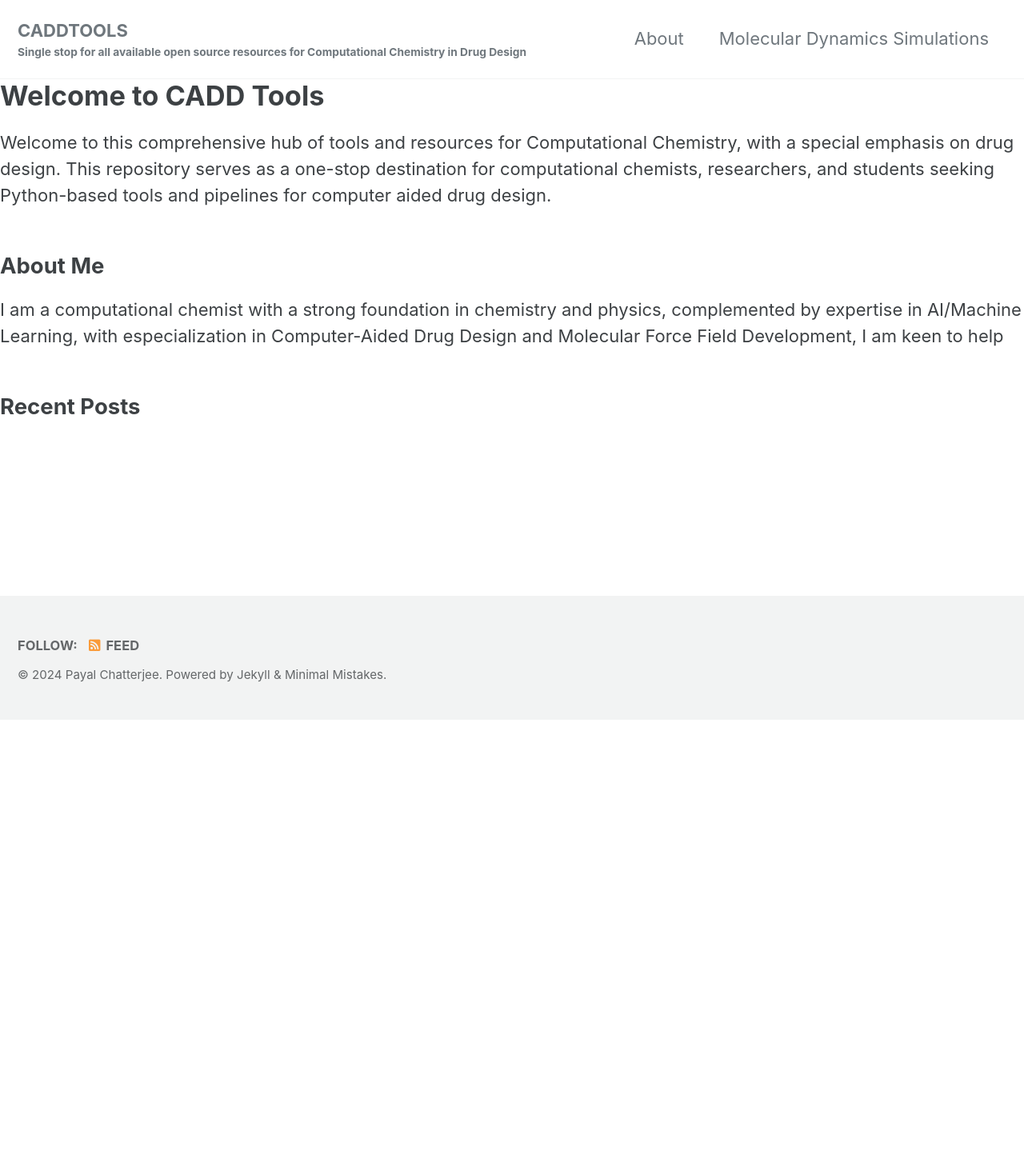
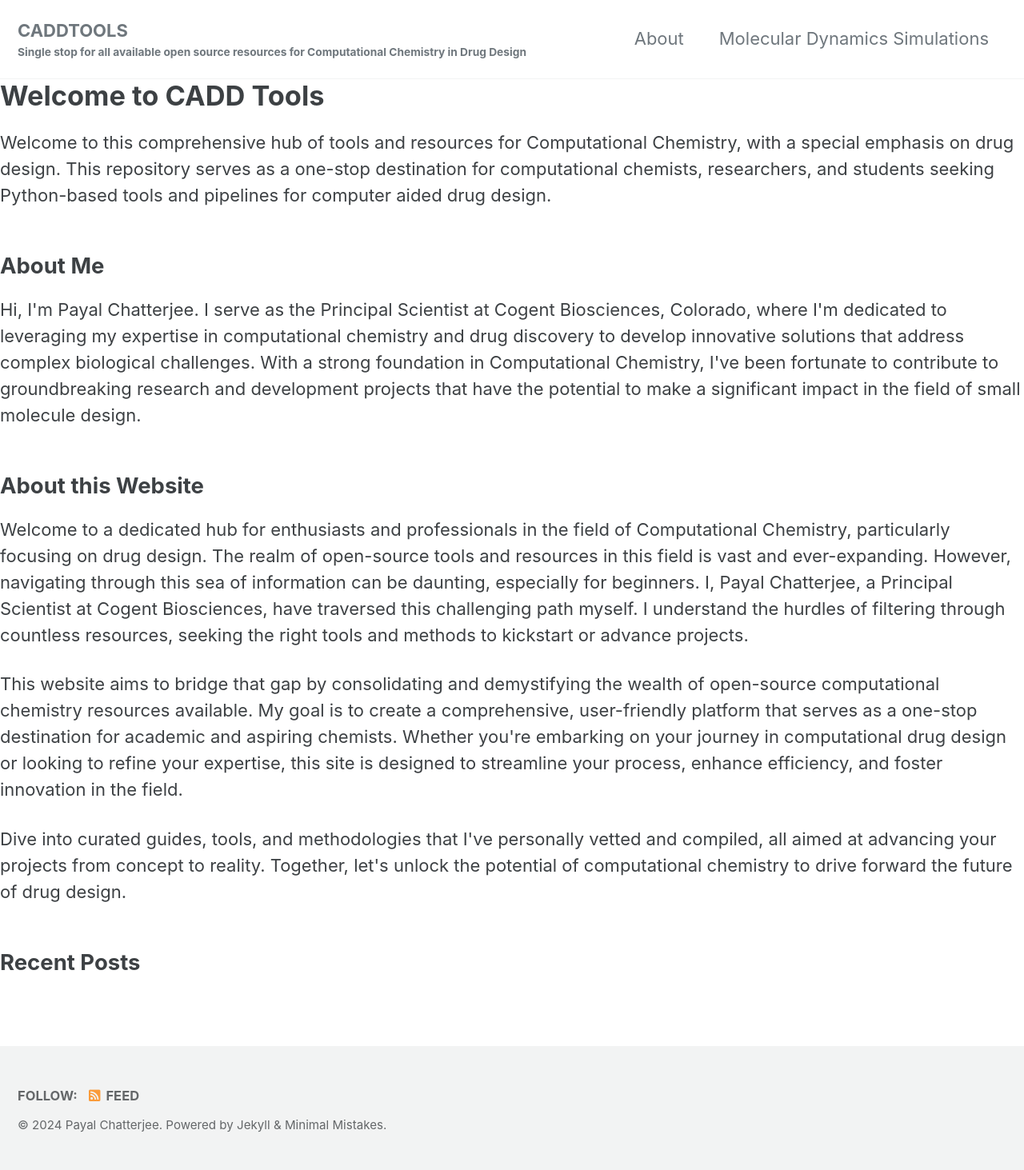
Before and after one commit to cpayal/caddtools, a Jekyll site: the page built from index.md, in a window 1280 px wide. Shown: the whole page at 80% size. Built offline with Jekyll 4.4.1, drawn with Linux system fonts in a browser that asks for light colours; cached includes are drawn as plain includes; before the commit the page ends 900 px from its top, so only the background shows below that.

Commit message:
Update index.md

```diff
--- a/index.md
+++ b/index.md
@@ -10,7 +10,21 @@ title: Home
 
 <section class="about">
   <h2>About Me</h2>
-  <p> I am a computational chemist with a strong foundation in chemistry and physics, complemented by expertise in AI/Machine Learning, with especialization in Computer-Aided Drug Design and Molecular Force Field Development, I am keen to help  </p>
+  <p> Hi, I'm Payal Chatterjee. I serve as the Principal Scientist at Cogent Biosciences, Colorado, where I'm dedicated to leveraging my expertise in computational chemistry and drug discovery to develop innovative solutions that address complex biological challenges. With a strong foundation in Computational Chemistry, I've been fortunate to contribute to groundbreaking research and development projects that have the potential to make a significant impact in the field of small molecule design.
+  </p>
+</section>
+
+<section class="about">
+  <h2>About this Website</h2>
+  <p>
+    Welcome to a dedicated hub for enthusiasts and professionals in the field of Computational Chemistry, particularly focusing on drug design. The realm of open-source tools and resources in this field is vast and ever-expanding. However, navigating through this sea of information can be daunting, especially for beginners. I, Payal Chatterjee, a Principal Scientist at Cogent Biosciences, have traversed this challenging path myself. I understand the hurdles of filtering through countless resources, seeking the right tools and methods to kickstart or advance projects.
+  </p>
+  <p>
+    This website aims to bridge that gap by consolidating and demystifying the wealth of open-source computational chemistry resources available. My goal is to create a comprehensive, user-friendly platform that serves as a one-stop destination for academic and aspiring chemists. Whether you're embarking on your journey in computational drug design or looking to refine your expertise, this site is designed to streamline your process, enhance efficiency, and foster innovation in the field.
+  </p>
+  <p>
+    Dive into curated guides, tools, and methodologies that I've personally vetted and compiled, all aimed at advancing your projects from concept to reality. Together, let's unlock the potential of computational chemistry to drive forward the future of drug design.
+  </p>
 </section>
 
 <!-- Recent posts will be automatically included if using a theme like Minimal Mistakes -->
```
